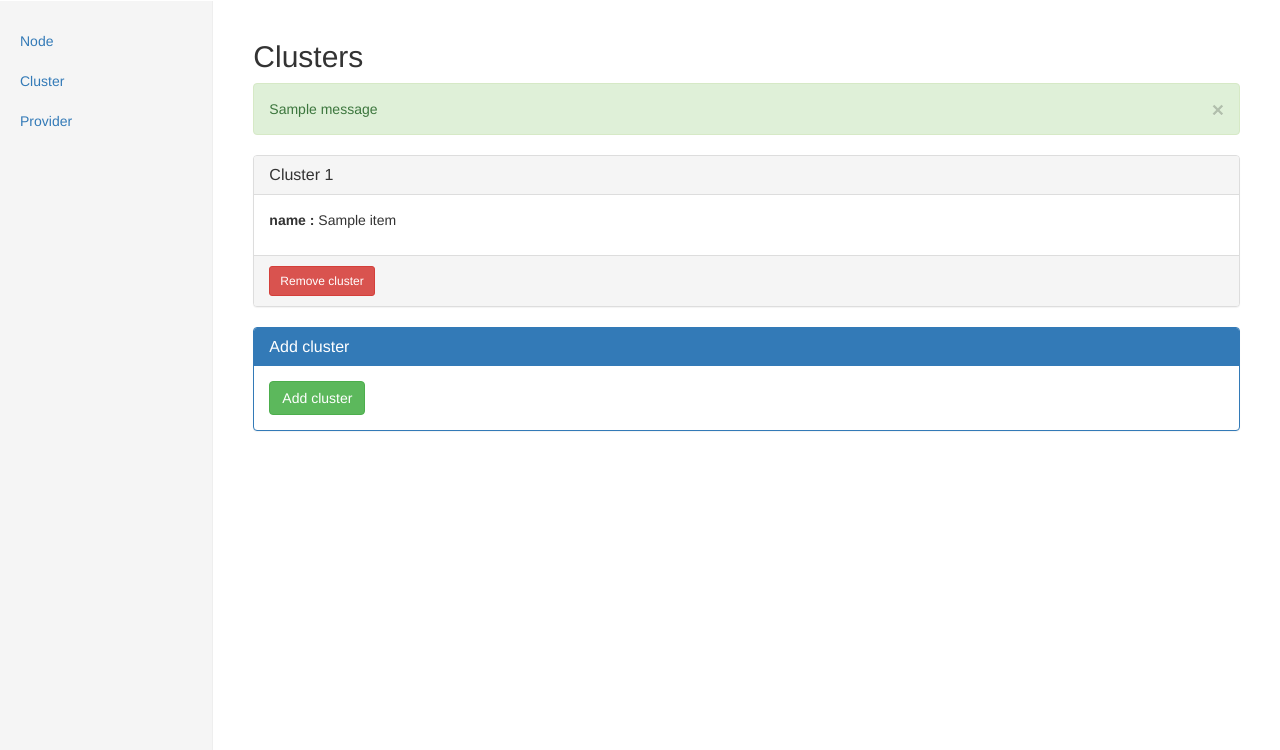
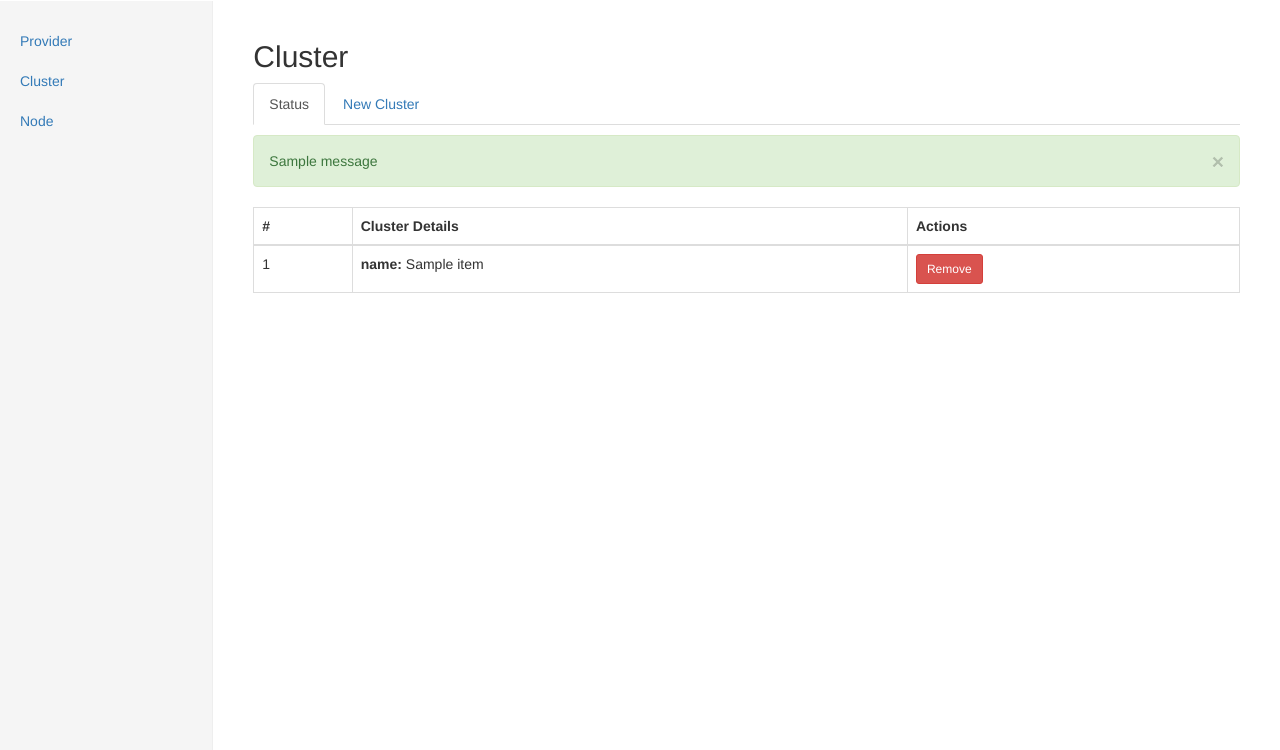
Before and after one commit to waffle-iron/gluu-webui, a Flask app: page /cluster in a window 1280 px wide. Shown: the part 50-800 px from the top of the page. Run offline with Flask 2, Linux system fonts and the light colour scheme; one stand-in notice (Sample message) is shown; a database or web service that is not in the repository returns one stand-in record (values such as "Sample title"); data that the repository does not hold is empty; some libraries are stand-ins or nearby versions.

Commit message:
refactored the templates

```diff
--- a/gluuwebui/templates/clusters.html
+++ /dev/null
@@ -1,50 +0,0 @@
-{% extends 'index.html' %}
-{% block content %}
-    <h2>Clusters</h2>
-    <!-- show the flash messages first -->
-    {% for message in get_flashed_messages(with_categories=True) %}
-    <div class="alert alert-{{message[0]}}" role="alert">
-        {{message[1]}}
-        <button type="button" class="close" data-dismiss="alert" aria-label="Close">
-              <span aria-hidden="true">&times;</span>
-        </button>
-    </div>
-    {% endfor %}
-    {% for cluster in data %}
-    <div class="panel panel-default">
-        <div class="panel-heading">
-            <h3 class="panel-title">Cluster {{ data.index(cluster) }}</h3>
-        </div>
-        <div class="panel-body">
-            {% for key in cluster.keys()|sort %}
-            <p><strong>{{ key }} :</strong> {{ cluster[key] }}</p>
-            {% endfor %}
-        </div>
-        <div class="panel-footer">
-        	<form action="/cluster" method="post">
-                <input type="hidden" name="deletecluster" value="{{ cluster['id'] }}">
-                <button type="submit" class="btn btn-sm btn-danger">Remove cluster</button>
-            </form>
-        </div>
-    </div>
-    {% endfor %}
-
-    <div class="panel panel-primary">
-        <div class="panel-heading">
-            <h3 class="panel-title">Add cluster</h3>
-        </div>
-        <div class="panel-body">
-            <form action="/cluster" method="post">
-                <button type="submit" class="btn btn-success">Add cluster</button>
-            </form>
-        </div>
-    </div>
-
-    <script>
-        $(function () {
-            $('[data-toggle="tooltip"]').tooltip();
-            $().alert();
-        });
-    </script>
-
-{% endblock %}
--- /dev/null
+++ b/gluuwebui/templates/entity.html
@@ -0,0 +1,61 @@
+{% extends 'index.html' %}
+{% block entity_status %}
+    <!-- show the flash messages first -->
+    {% for message in get_flashed_messages(with_categories=True) %}
+    <div class="alert alert-{{message[0]}}" role="alert">
+        {{message[1]}}
+        <button type="button" class="close" data-dismiss="alert" aria-label="Close">
+              <span aria-hidden="true">&times;</span>
+        </button>
+    </div>
+    {% endfor %}
+    {% if not data|length %}
+        <div class="alert alert-warning" role="alert">
+            <p>There are no {{entity}}s defined in the server. Kindly add a {{entity}}.</p>
+        </div>
+    {% endif %}
+    <table class="table table-bordered">
+        <thead>
+            <tr>
+                <th>#</th>
+                <th>{{entity}} Details</th>
+                <th>Actions</th>
+            </tr>
+        </thead>
+        <tbody>
+        {% for provider in data %}
+            <tr>
+                <td>{{ data.index(provider) }}</td>
+                <td>
+                    {% for key in provider.keys() %}
+                    <p><strong>{{ key }}: </strong>{{ provider[key] }}</p>
+                    {% endfor %}
+                </td>
+                <td>
+                    <form action="/provider" method="post">
+                        <input type="hidden" name="deleteProvider" value="{{ provider['id'] }}">
+                        <button type="submit" class="btn btn-sm btn-danger">Remove</button>
+                    </form>
+                </td>
+            </tr>
+        {% endfor %}
+        </tbody>
+    </table>
+{% endblock entity_status %}
+
+{% block entity_form %}
+    {% if entity == "Provider" %}
+        {% include 'new_provider.html' %}
+    {% elif entity == "Cluster" %}
+        {% include 'new_cluster.html' %}
+    {% elif entity == "Node" %}
+        {% include  'new_node.html' %}
+    {% endif %}
+
+    <script>
+        $(function () {
+            $('[data-toggle="tooltip"]').tooltip();
+            $().alert();
+        });
+    </script>
+{% endblock entity_form %}
--- a/gluuwebui/templates/index.html
+++ b/gluuwebui/templates/index.html
@@ -5,20 +5,35 @@
     <div class="row">
         <div class="col-sm-3 col-md-2 sidebar">
             <ul class="nav nav-sidebar">
+                <li><a href="/provider">Provider</a></li>
+                <li><a href="/cluster">Cluster</a></li>
                 <li><a href="/node">Node</a></li>
-                <li><a href="/cluster">Cluster</a></li>
-                <li><a href="/provider">Provider</a></li>
             </ul>
         </div>
         <div class="col-sm-9 col-sm-offset-3 col-md-10 col-md-offset-2 main">
-            {% block content %}
-                <!-- Content has two things. 1. list of entites, 2. A new entity form -->
-                {% block entity_list %}
-                {% endblock entity_list %}
-
-                {% block entity_form %}
-                {% endblock entity_form %}
-            {% endblock content %}
+            <h2>{{ entity }}</h2>
+            <!-- Content has two things. 1. list of entites, 2. A new entity form -->
+            <ul id="actionTab" class="nav nav-tabs" role="tablist">
+                <li role="presentation" class="active"><a href="#status" aria-controls="status" role="tab" data-toggle="tab">Status</a></li>
+                <li role="presentation" ><a href="#newform" aria-controls="newform" role="tab" data-toggle="tab">New {{entity}}</a></li>
+            </ul>
+            <div class="tab-content">
+                <div class="tab-pane active" role="tabpanel" id="status">
+                    <p></p>
+                    {% block entity_status %}
+                    {% endblock entity_status %}
+                </div>
+                <div class="tab-pane" role="tabpanel" id="newform">
+                    <p></p>
+                    {% block entity_form %}
+                    {% endblock entity_form %}
+                </div>
+            </div>
+            <script>
+                $(function(){
+                    $('#actionTab a:new').tab('show');
+                });
+            </script>
         </div>
     </div>
 </div>
--- /dev/null
+++ b/gluuwebui/templates/new_cluster.html
@@ -0,0 +1,3 @@
+<form action="/cluster" method="post">
+
+</form>
--- /dev/null
+++ b/gluuwebui/templates/new_node.html
@@ -0,0 +1,3 @@
+<form action="/node" method="post">
+
+</form>
--- a/gluuwebui/views.py
+++ b/gluuwebui/views.py
@@ -32,7 +32,7 @@ def index():
 @app.route("/node")
 def list_nodes():
     # TODO call the API and get the list
-    return render_template("entity_list.html", name="Nodes")
+    return render_template("entity.html", entity="Node")
 
 
 @app.route("/provider", methods=['GET', 'POST'])
@@ -50,7 +50,7 @@ def list_providers():
         if r.status_code != 200:
             raise APIError("Could not obtain the list of providers.",
                            r.status_code, r.reason)
-        return render_template("provider.html", data=r.json())
+        return render_template("entity.html", data=r.json())
 
     elif request.method == "POST":
         # if it is a delete request then send DELETE to the api
@@ -83,7 +83,8 @@ def list_clusters():
         if r.status_code != 200:
             raise APIError("Could not obtain the list of clusters.",
                            r.status_code, r.reason)
-        return render_template("clusters.html", data=r.json())
+        return render_template("entity.html", data=r.json(),
+                               entity="Cluster")
 
     elif request.method == 'POST':
         if 'deleteCluster' in request.form.keys():
```
Also changed, not shown: gluuwebui/templates/new_provider.html (added, +12 -0 lines), gluuwebui/templates/provider.html (deleted, +0 -59 lines).
